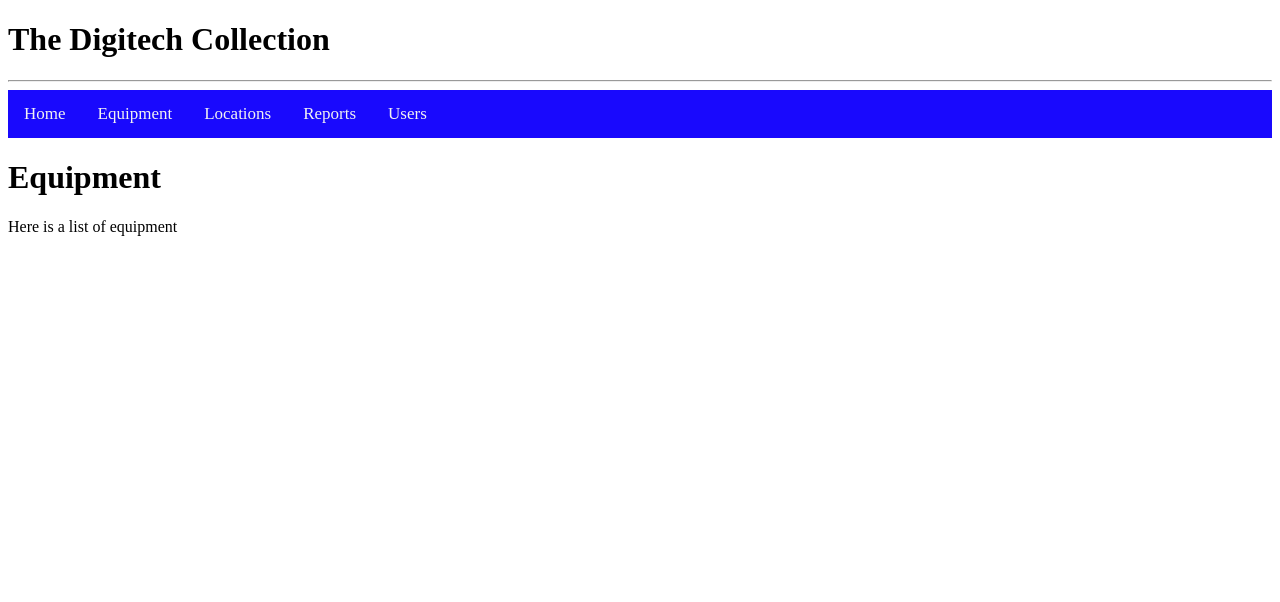
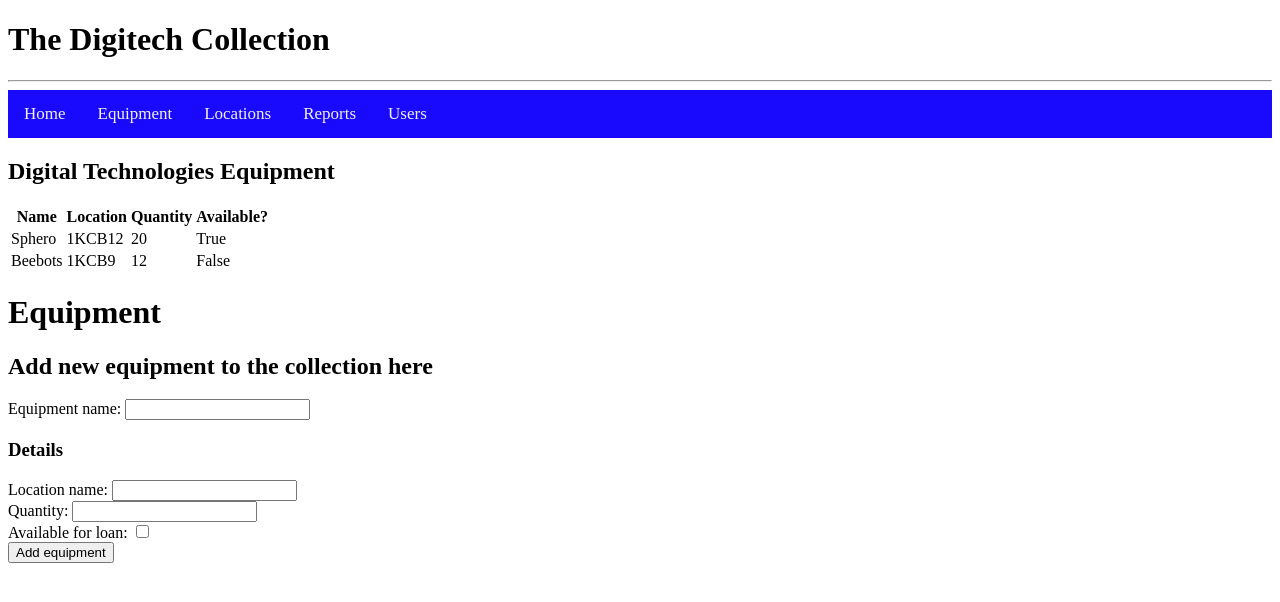
Before and after one commit to butlerk/digitech_collection, a Flask app: page /equipment in a window 1280 px wide. Shown: the top 602 px of the page. Run offline with Flask 2, Linux system fonts and the light colour scheme.

Commit message:
Added equipment dummy data

```diff
--- a/app/templates/equipment.html
+++ b/app/templates/equipment.html
@@ -1,8 +1,59 @@
 {% extends 'menu.html' %}
 {% block content %}
 
+
+<h2>Digital Technologies Equipment</h2>
+<table>
+        <tr>
+            <th>Name</th>
+            <th>Location</th>
+            <th>Quantity</th>
+            <th>Available?</th>
+        </tr>
+        <tr>
+            <td>Sphero</td>
+            <td>1KCB12</td>
+            <td>20</td>
+            <td>True</td>
+        </tr>
+        <tr>
+            <td>Beebots</td>
+            <td>1KCB9</td>
+            <td>12</td>
+            <td>False</td>
+        </tr>
+
+</table>
 <h1> Equipment </h1>
-<p>
-    Here is a list of equipment
-</p>
+<h2>
+    Add new equipment to the collection here
+</h2>
+
+<!-- create form for adding equipment items to the collection -->
+<form method="POST" class="pure-form pure-form-stacked">
+    <!-- labels for the form -->
+    <label for="equipment_name">Equipment name:</label>
+    <input type="text" name="equipment_name" id="equipment_name" />
+
+    <h3>Details</h3>
+
+    <label for="location_name">Location name:</label>
+    <input type="text" name="location_name" id="location_name" />
+
+    <br>
+    <label for="equipment_quantity">Quantity:</label>
+    <input type="number" name="equipment_quantity" id="equipment_quantity" />
+    <br>
+    <!-- checkbox for the form to show item available for loan -->
+    <label for="available_for_loan" class="pure-checkbox">
+        Available for loan:
+        <input type="checkbox" name="available_for_loan" id="available_for_loan" />
+    </label>
+
+    <!-- button to add equipment -->
+    <br>
+    <input type="submit" class="pure-button pure-button-primary" value="Add equipment" />
+</form>
+
+
 {% endblock %}
--- /dev/null
+++ b/equipment.csv
@@ -0,0 +1,4 @@
+equipment_name,location_name,equipment_quantity,available_for_loan
+Sphero,1KCB12,20,True
+Microbits,1KCB9,80,False
+,,,False
```
Also changed, not shown: app/routes.py (line endings or trailing spaces).
